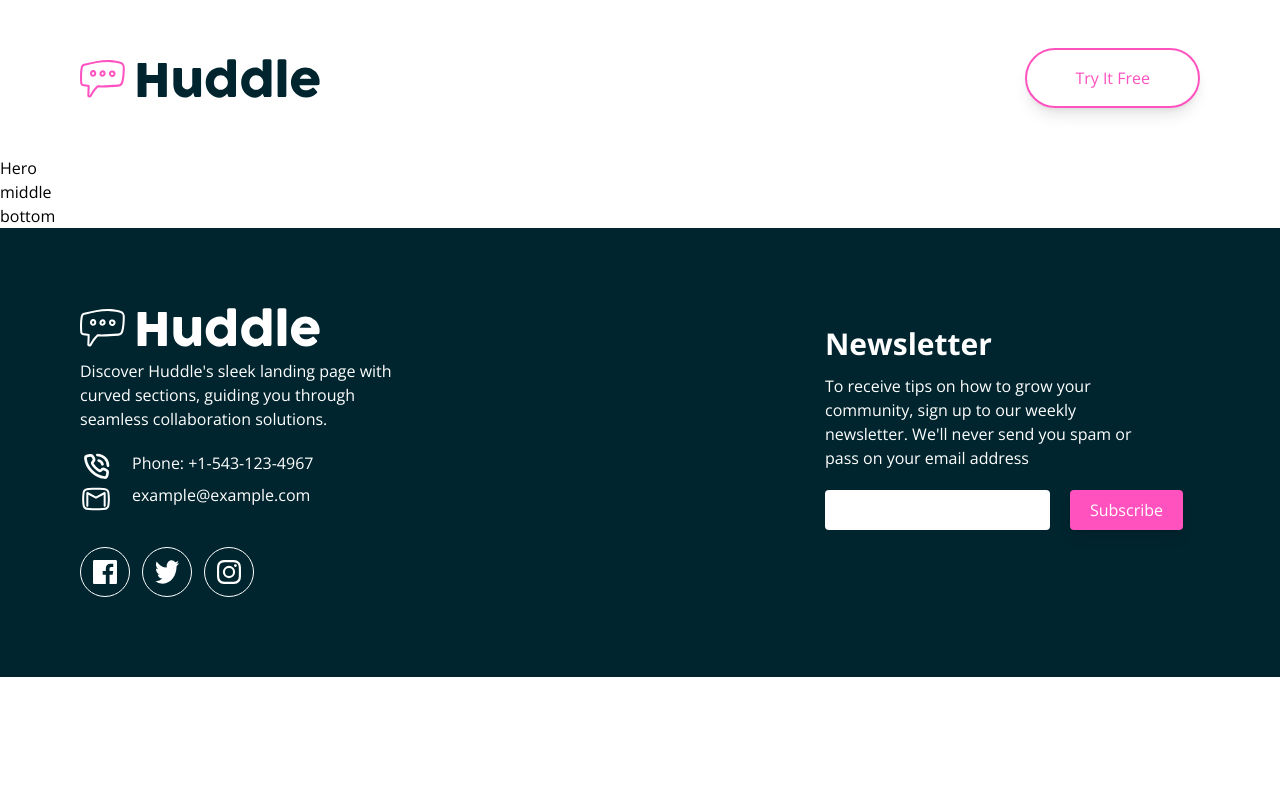
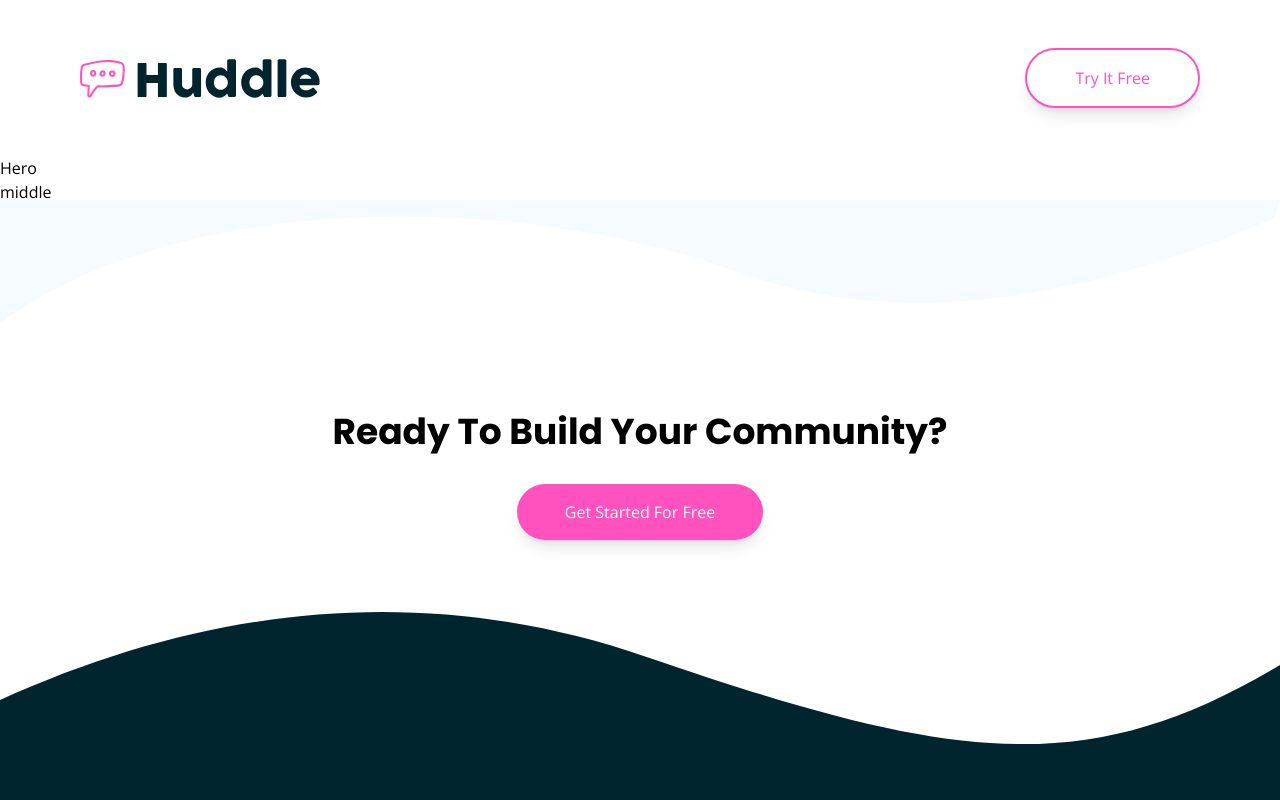
Before and after one commit to RomaLetodiani/huddle-with-curves, a React (Vite) app: page / in a window 1280 px wide. Shown: the top 800 px of the page. Built offline with nearby package versions, Linux system fonts and the light colour scheme.

Commit message:
built bottom component

```diff
--- a/src/components/scenes/Bottom.tsx
+++ b/src/components/scenes/Bottom.tsx
@@ -1,5 +1,33 @@
+import TextsWithButton from '../TextsWithButton';
+import useMediaQuery from '../shared/hooks/UseMediaQuery';
+import curveBottom from '../../assets/images/bg-footer-top-desktop.svg';
+import curveBottomMobile from '../../assets/images/bg-footer-top-mobile.svg';
+import curveTop from '../../assets/images/bg-section-bottom-desktop-2.svg';
+import curveTopMobile from '../../assets/images/bg-section-bottom-mobile-2.svg';
+
 const Bottom = () => {
-  return <div>bottom</div>;
+  const isMobile = useMediaQuery('(max-width: 768px)');
+  return (
+    <div className="relative">
+      <div className="absolute -top-1 w-full">
+        <img
+          className="w-full h-full max-h-44 object-cover"
+          src={isMobile ? curveTopMobile : curveTop}
+          alt=""
+        />
+      </div>
+      <div className="px-20 py-32 md:p-52">
+        <TextsWithButton title="Ready To Build Your Community?" />
+      </div>
+      <div className="absolute -bottom-1 w-full">
+        <img
+          className="w-full h-full max-h-44 object-cover"
+          src={isMobile ? curveBottomMobile : curveBottom}
+          alt=""
+        />
+      </div>
+    </div>
+  );
 };
 
 export default Bottom;
```
